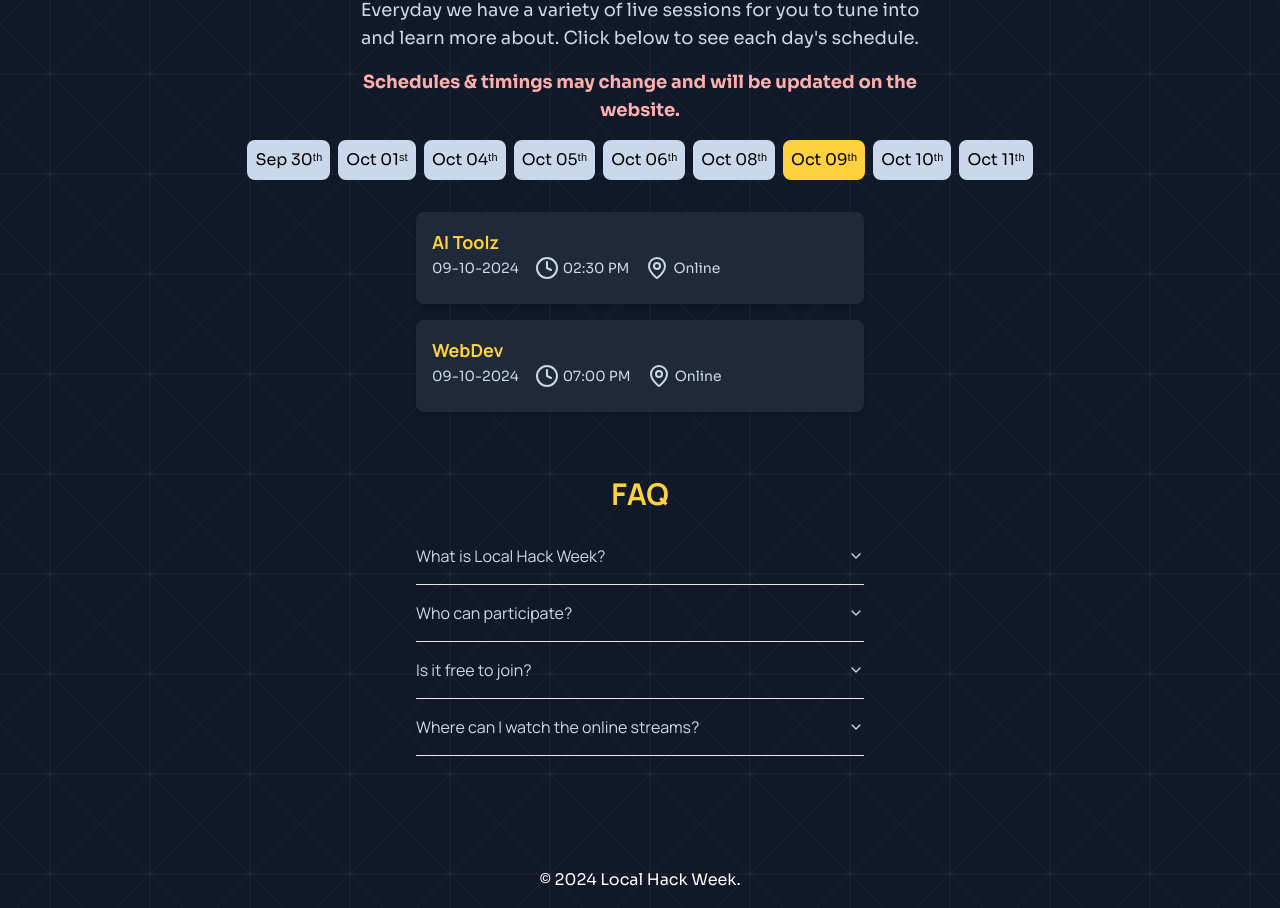
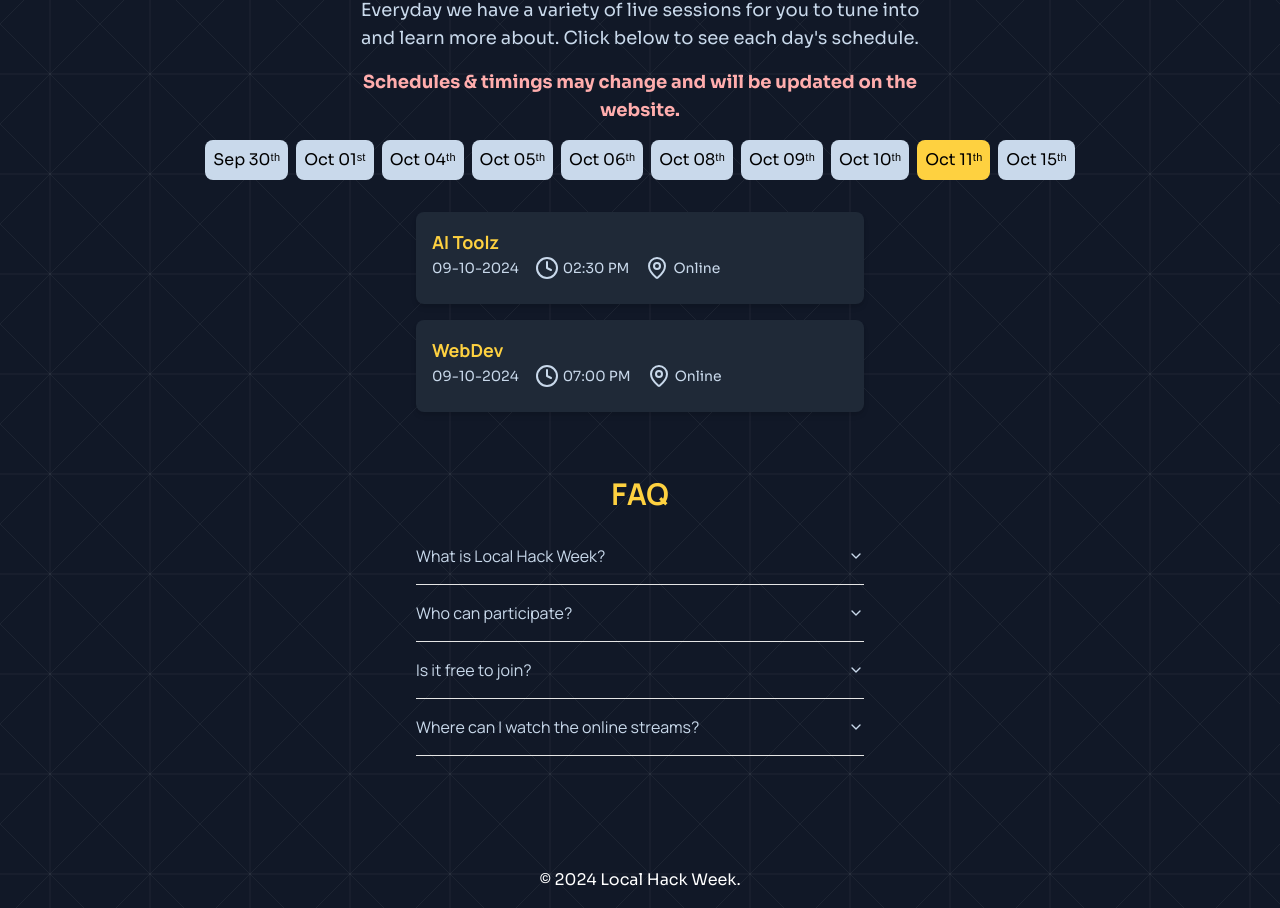
Before and after one commit to im45145v/lhw, a Next.js app: page / in a window 1280 px wide. Shown: the part 1276-2184 px from the top of the page. Built offline with nearby package versions, Linux system fonts and the light colour scheme.

Commit message:
yoo last day

```diff
--- a/components/local-hack-week.jsx
+++ b/components/local-hack-week.jsx
@@ -79,14 +79,18 @@
       day: 'Oct 11ᵗʰ',
       events: [
         { title: 'How to use Docs/read codebase', time: '02:30 PM', date: '11-10-2024', location: 'Online' },
-        { title: 'Closing Ceremony', time: '05:30 PM', date: '11-10-2024', location: 'Online' }
       ]
     },
-
+    {
+      day: 'Oct 15ᵗʰ',
+      events: [
+        { title: 'Closing Ceremony', time: '05:30 PM', date: '14-10-2024', location: 'Online' }
+      ]
+    },
     // Add more days and events as needed
   ];
 
-  const [activeDay, setActiveDay] = React.useState(days[6].day); // Default to the first day
+  const [activeDay, setActiveDay] = React.useState(days[8].day); // Default to the first day
   const [activeEvents, setActiveEvents] = React.useState(days[6].events); // Default events
 
   const handleDayClick = (day) => {
```
